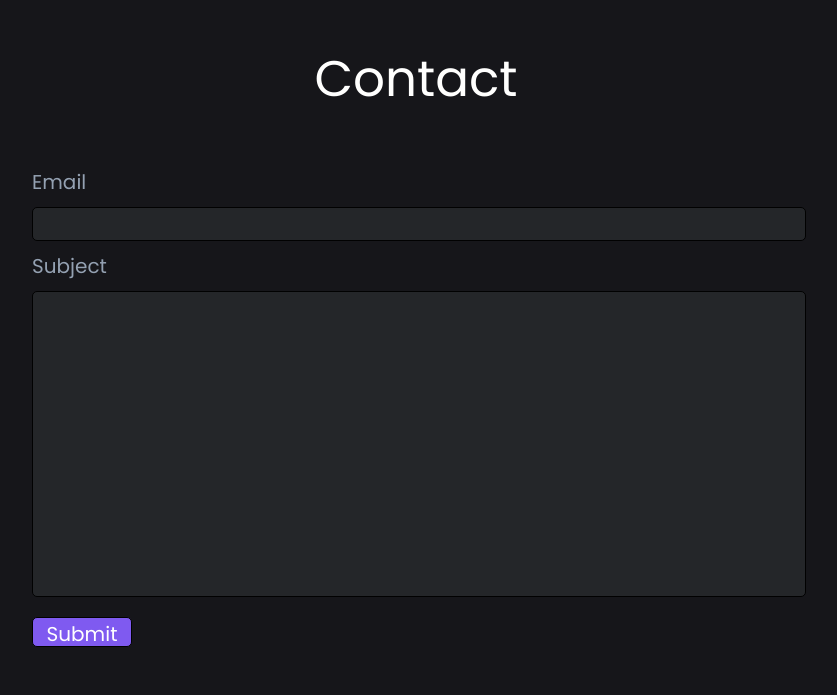
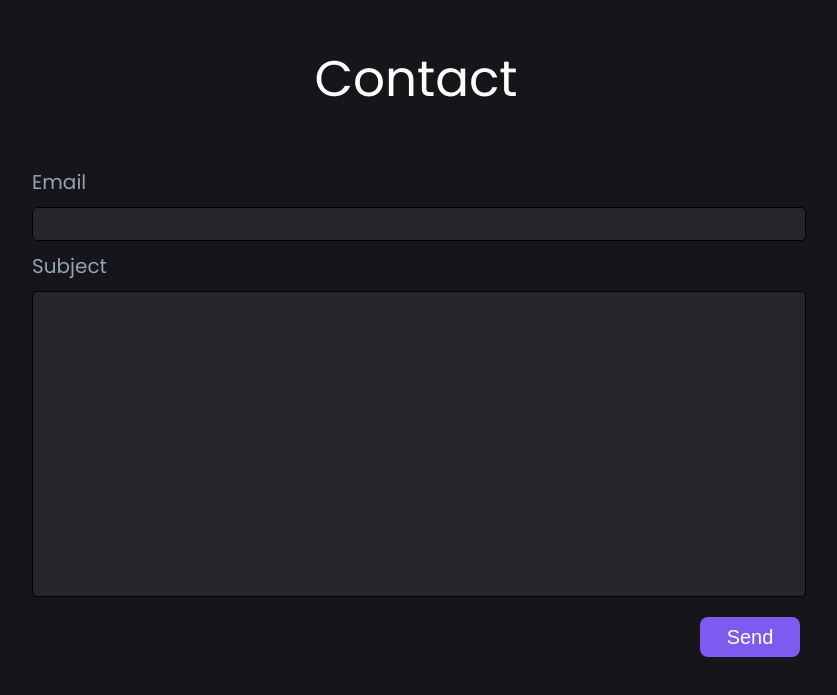
Before and after one commit to lukakuterovac/bwmd-web-project, a plain HTML site: page index.html in a window 1280 px wide. Shown: the part 2813-3508 px from the top of the page, without its empty margins (224-1061 px from the left). Drawn offline with Linux system fonts and the light colour scheme.

Commit message:
Change form submit button

```diff
--- a/index.html
+++ b/index.html
@@ -125,7 +125,7 @@
             <input type="email" name="email" id="email" />
             <label for="subject">Subject</label>
             <textarea name="subject" id="subject" rows="10"></textarea>
-            <input type="submit" value="Submit" />
+            <button type="submit">Send</button>
           </form>
         </div>
       </div>
--- a/styles/style.css
+++ b/styles/style.css
@@ -279,8 +279,15 @@ textarea:focus {
   border: solid var(--highlight) 1px;
 }
 
-#contact-form form input[type="submit"] {
+#contact-form button {
+  margin-top: 10px;
   background-color: var(--highlight);
   color: var(--headline);
   width: 100px;
+  height: 40px;
+  border-radius: 8px;
+  font-size: 2em;
+  text-align: center;
+  border: none;
+  align-self: flex-end;
 }
```
